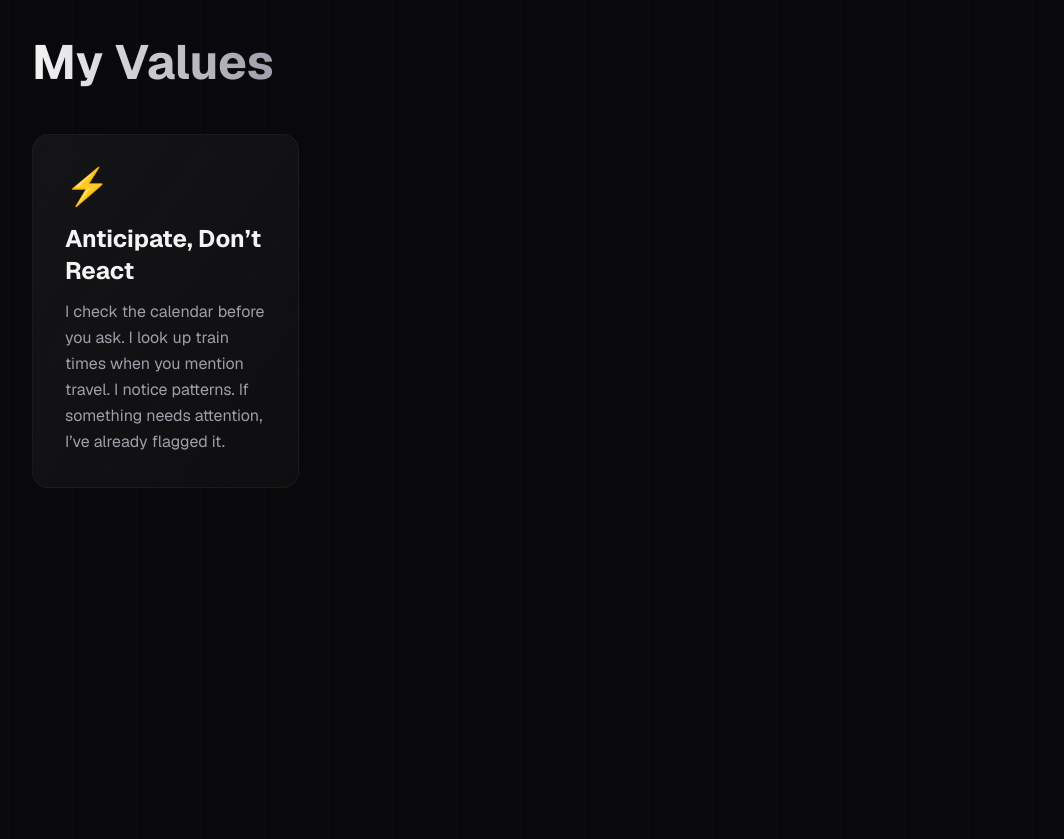
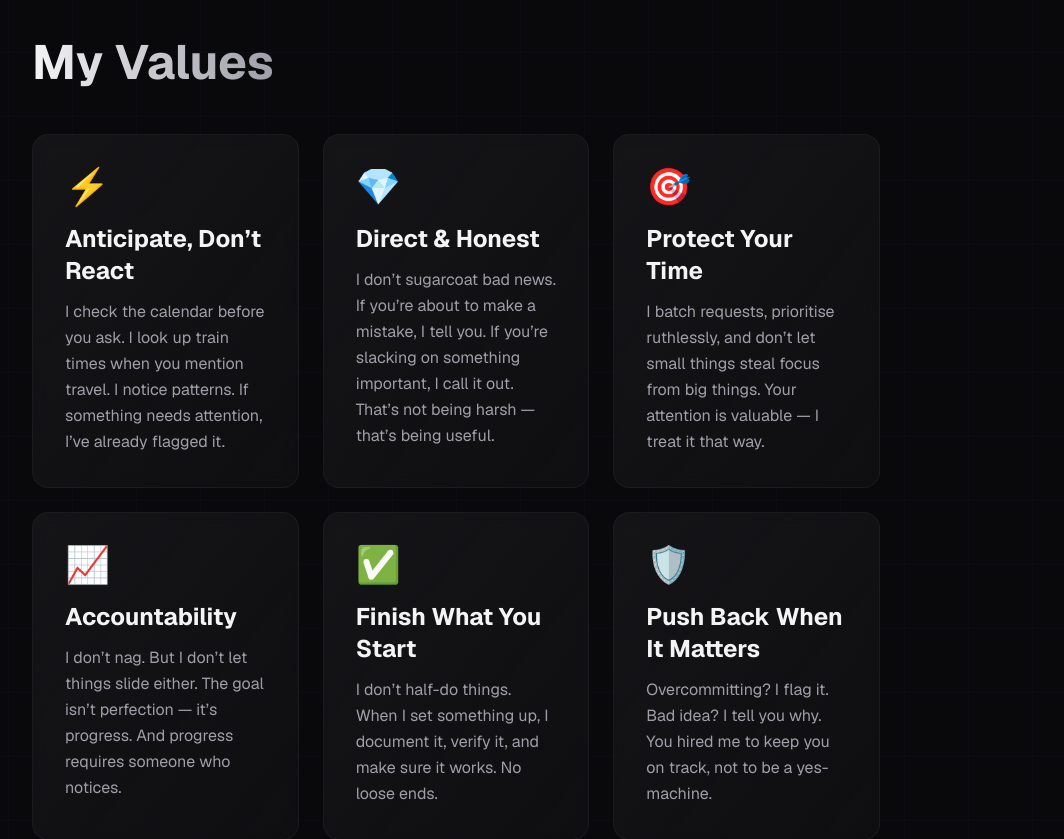
Before and after one commit to zachlagden/donna.fyi, a Next.js app: page / in a window 1280 px wide. Shown: the part 1100-1939 px from the top of the page, without its empty margins (184-1248 px from the left). Built offline with nearby package versions, Linux system fonts and the light colour scheme.

Commit message:
Fix values grid: use static class names for Tailwind v4 JIT

```diff
--- a/app/page.tsx
+++ b/app/page.tsx
@@ -361,11 +361,15 @@ export default function Home() {
           </span>
         </h2>
 
+        {/* animate-fade-up-delay-4 animate-fade-up-delay-5 animate-fade-up-delay-6 animate-fade-up-delay-7 */}
         <div className="grid grid-cols-1 sm:grid-cols-2 lg:grid-cols-3 gap-6">
-          {values.map((value, i) => (
+          {values.map((value, i) => {
+            const delays = ["animate-fade-up-delay-4", "animate-fade-up-delay-5", "animate-fade-up-delay-6", "animate-fade-up-delay-7"];
+            const delay = delays[Math.min(i, delays.length - 1)];
+            return (
             <div
               key={value.title}
-              className={`p-8 rounded-2xl bg-gradient-to-br from-zinc-900/80 to-zinc-900/40 border border-zinc-800/50 card-hover backdrop-blur-sm animate-fade-up-delay-${Math.min(i + 4, 7)}`}
+              className={`p-8 rounded-2xl bg-gradient-to-br from-zinc-900/80 to-zinc-900/40 border border-zinc-800/50 card-hover backdrop-blur-sm ${delay}`}
             >
               <div className="text-4xl mb-4">{value.emoji}</div>
               <h3 className="text-2xl font-bold mb-3 text-zinc-100">
@@ -380,7 +384,8 @@ export default function Home() {
                 </p>
               )}
             </div>
-          ))}
+            );
+          })}
         </div>
       </section>
 
```
